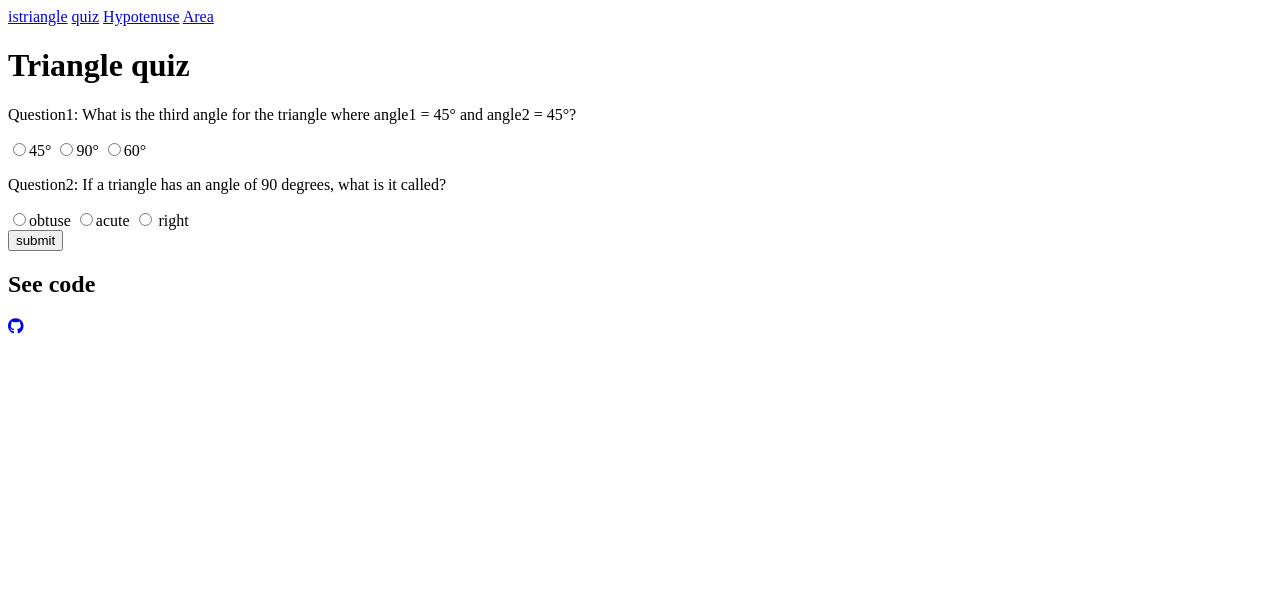
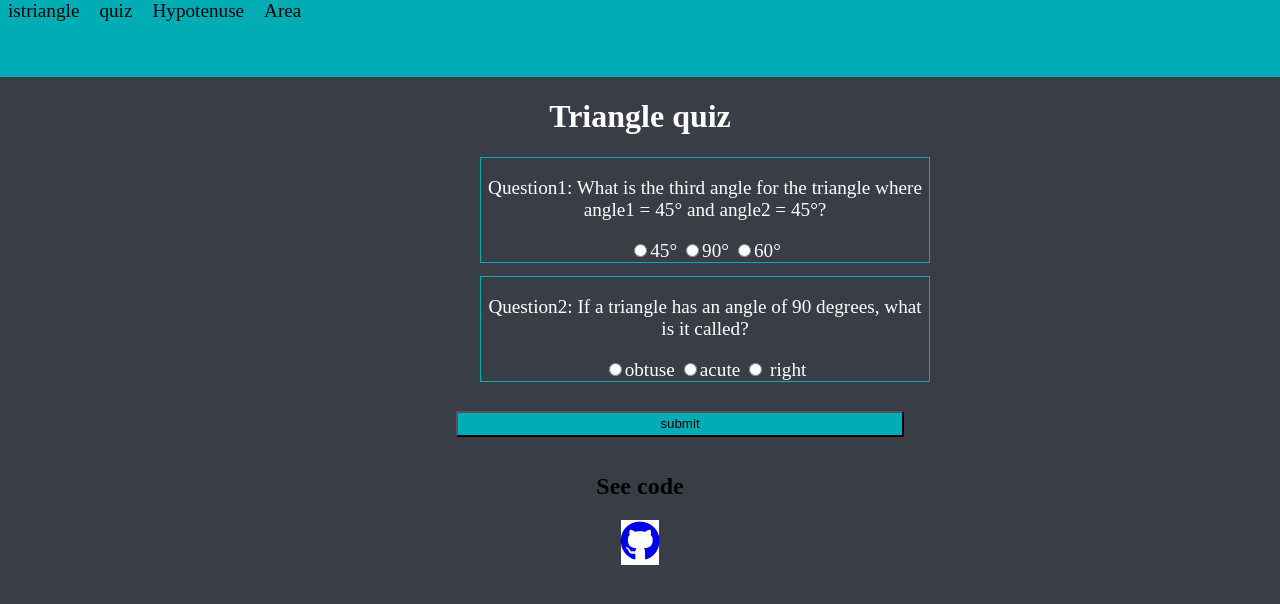
Before and after one commit to aniketsingh13/fun-with-triangle, a plain HTML site: page quiz.html in a window 1280 px wide. Drawn offline with Linux system fonts and the light colour scheme.

Commit message:
done with css of quiz and update isTRIANGLE CSS

```diff
--- a/istriangle.css
+++ b/istriangle.css
@@ -11,7 +11,7 @@ body{
     text-align: left;
 }
 .link{
-    margin: .8rem;
+    margin: .5rem;
     font-size: larger;
     color: black;
     text-decoration: none;
@@ -46,3 +46,8 @@ label{
     font-size: 250%;
     background-color: white;
 }
+#output-triangle
+{
+    font-size: larger;
+    color: white;
+}
--- a/quiz.css
+++ b/quiz.css
@@ -0,0 +1,52 @@
+body{
+    margin: 0;
+    background-color: #393E46;
+    text-align: center;
+}
+.container{
+    height: 6vw;
+    background-color: #00ADB5;
+
+    text-align: left;
+}
+.link{
+    margin: .5rem;
+    font-size: larger;
+    color: black;
+    text-decoration: none;
+}
+h1{
+    font-size: xx-large;
+    color: white;
+}
+.question-container{
+    border: 1px solid #00ADB5;
+    margin: 0.8rem;
+    width: 35vw;
+    margin-left: 30rem;;
+}
+p{
+    font-size: larger;
+    color: white;
+}
+label{
+    color: white;
+    font-size: larger;
+}
+#submit{
+    margin: 1rem;
+    height: 2vw;
+    min-width: 35vw;
+    margin-left: 6rem;
+    background-color: #00ADB5;
+
+}
+#quiz-triangle{
+    font-size: larger;
+    color: white;
+
+}
+.gt{
+    font-size: 250%;
+    background-color: white;
+}
```
